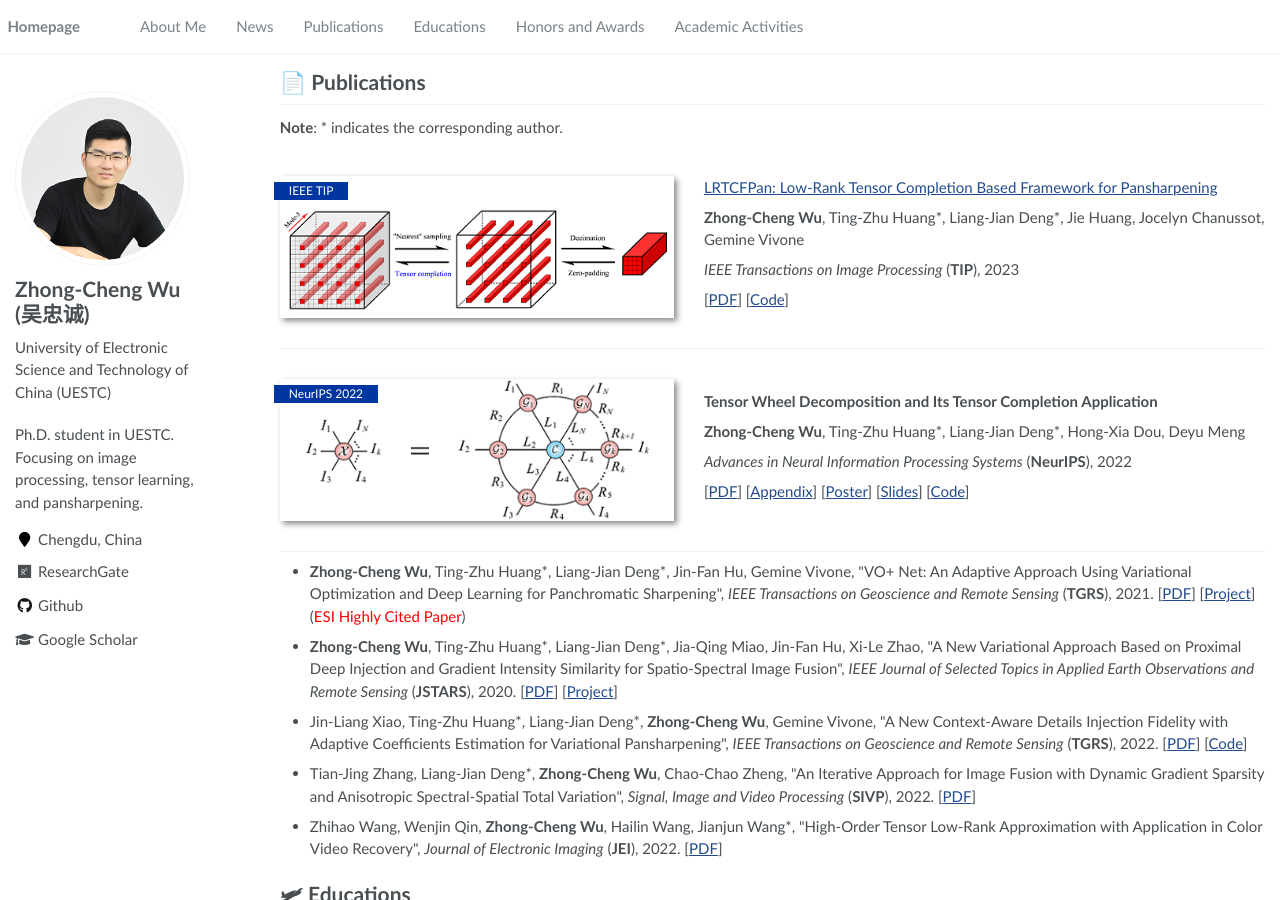
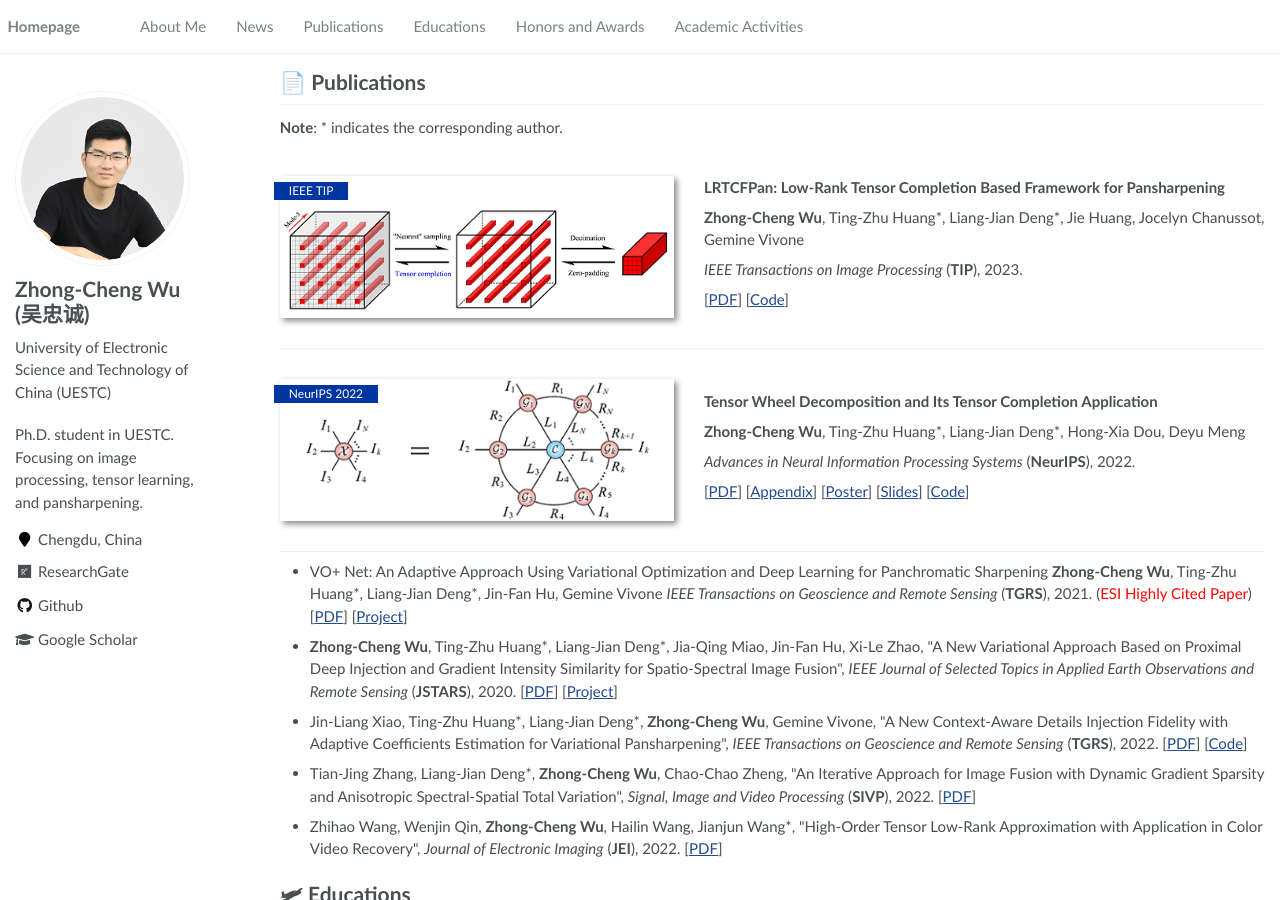
Before and after one commit to zhongchengwu/zhongchengwu.github.io, a Jekyll site: the page built from _pages/about.md, in a window 1280 px wide and 900 px high, scrolled down 254 px. Built offline with Jekyll 4.4.1, drawn with Linux system fonts in a browser that asks for light colours.

Commit message:
Update about.md

```diff
--- a/_pages/about.md
+++ b/_pages/about.md
@@ -32,11 +32,11 @@ E-mail: <wuzhch97@163.com> &emsp; [Google Scholar](https://scholar.google.com/ci
 <div class='paper-box'><div class='paper-box-image'><div><div class="badge">IEEE TIP</div><img src='images/tip_23.png' alt="sym" width="100%"></div></div>
 <div class='paper-box-text' markdown="1">
 
-[LRTCFPan: Low-Rank Tensor Completion Based Framework for Pansharpening](https://ieeexplore.ieee.org/abstract/document/10054514)
+<b>LRTCFPan: Low-Rank Tensor Completion Based Framework for Pansharpening</b>
 
 <b>Zhong-Cheng Wu</b>, Ting-Zhu Huang\*, Liang-Jian Deng\*, Jie Huang, Jocelyn Chanussot, Gemine Vivone
 
-*IEEE Transactions on Image Processing* (<b>TIP</b>), 2023
+*IEEE Transactions on Image Processing* (<b>TIP</b>), 2023.
 
 [[PDF](https://zhongchengwu.github.io/papers/lrtcfpan_tip2023.pdf)] [[Code](https://github.com/zhongchengwu/code_LRTCFPan)]
 </div>
@@ -49,13 +49,16 @@ E-mail: <wuzhch97@163.com> &emsp; [Google Scholar](https://scholar.google.com/ci
 
 <b>Zhong-Cheng Wu</b>, Ting-Zhu Huang\*, Liang-Jian Deng\*, Hong-Xia Dou, Deyu Meng
 
-*Advances in Neural Information Processing Systems* (<b>NeurIPS</b>), 2022
+*Advances in Neural Information Processing Systems* (<b>NeurIPS</b>), 2022.
 
 [[PDF](https://zhongchengwu.github.io/papers/neurips_2022.pdf)] [[Appendix](https://zhongchengwu.github.io/papers/neurips_2022_appendix.pdf)] [[Poster](https://zhongchengwu.github.io/papers/Poster_TWDec.pdf)] [[Slides](https://zhongchengwu.github.io/papers/Slides_TWDec.pdf)] [[Code](https://github.com/zhongchengwu/code_TWDec)]
 </div>
 </div>
 
-- <b>Zhong-Cheng Wu</b>, Ting-Zhu Huang\*, Liang-Jian Deng\*, Jin-Fan Hu, Gemine Vivone, \"VO+ Net: An Adaptive Approach Using Variational Optimization and Deep Learning for Panchromatic Sharpening\", *IEEE Transactions on Geoscience and Remote Sensing* (<b>TGRS</b>), 2021. [[PDF](https://liangjiandeng.github.io/papers/2021/VOFF.pdf)] [[Project](https://liangjiandeng.github.io/Projects_Res/VOFF_2021tgrs.html)] (<span style="color:red">ESI Highly Cited Paper</span>)
+- VO+ Net: An Adaptive Approach Using Variational Optimization and Deep Learning for Panchromatic Sharpening
+  <b>Zhong-Cheng Wu</b>, Ting-Zhu Huang\*, Liang-Jian Deng\*, Jin-Fan Hu, Gemine Vivone
+  *IEEE Transactions on Geoscience and Remote Sensing* (<b>TGRS</b>), 2021. (<span style="color:red">ESI Highly Cited Paper</span>)
+  [[PDF](https://liangjiandeng.github.io/papers/2021/VOFF.pdf)] [[Project](https://liangjiandeng.github.io/Projects_Res/VOFF_2021tgrs.html)]
 
 - <b>Zhong-Cheng Wu</b>, Ting-Zhu Huang\*, Liang-Jian Deng\*, Jia-Qing Miao, Jin-Fan Hu, Xi-Le Zhao, \"A New Variational Approach Based on Proximal Deep Injection and Gradient Intensity Similarity for Spatio-Spectral Image Fusion\", *IEEE Journal of Selected Topics in Applied Earth Observations and Remote Sensing* (<b>JSTARS</b>), 2020. [[PDF](https://liangjiandeng.github.io/papers/2020/dmpif_2020jstars.pdf)] [[Project](https://liangjiandeng.github.io/Projects_Res/DMPIF_2020jstars.html)]
 
```
